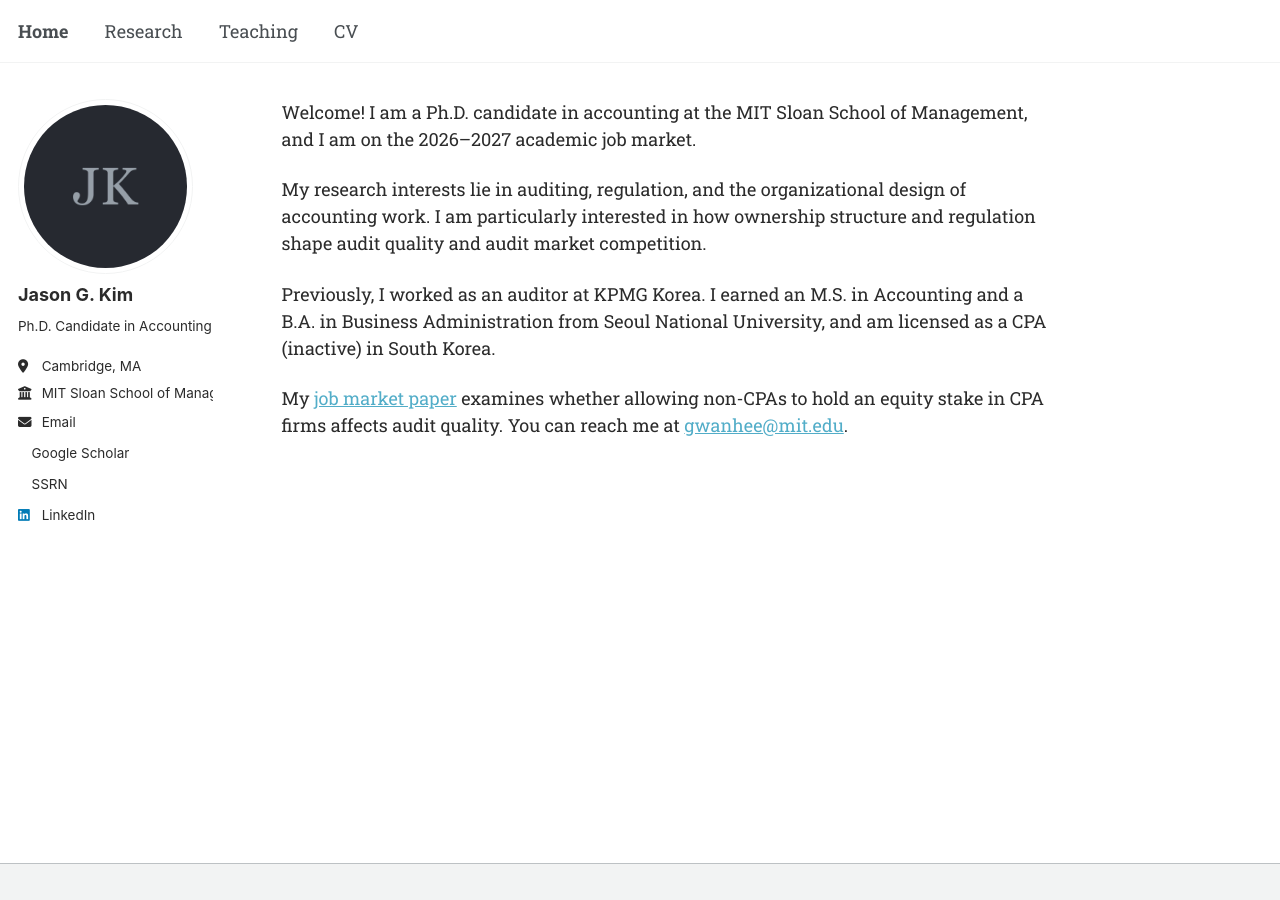
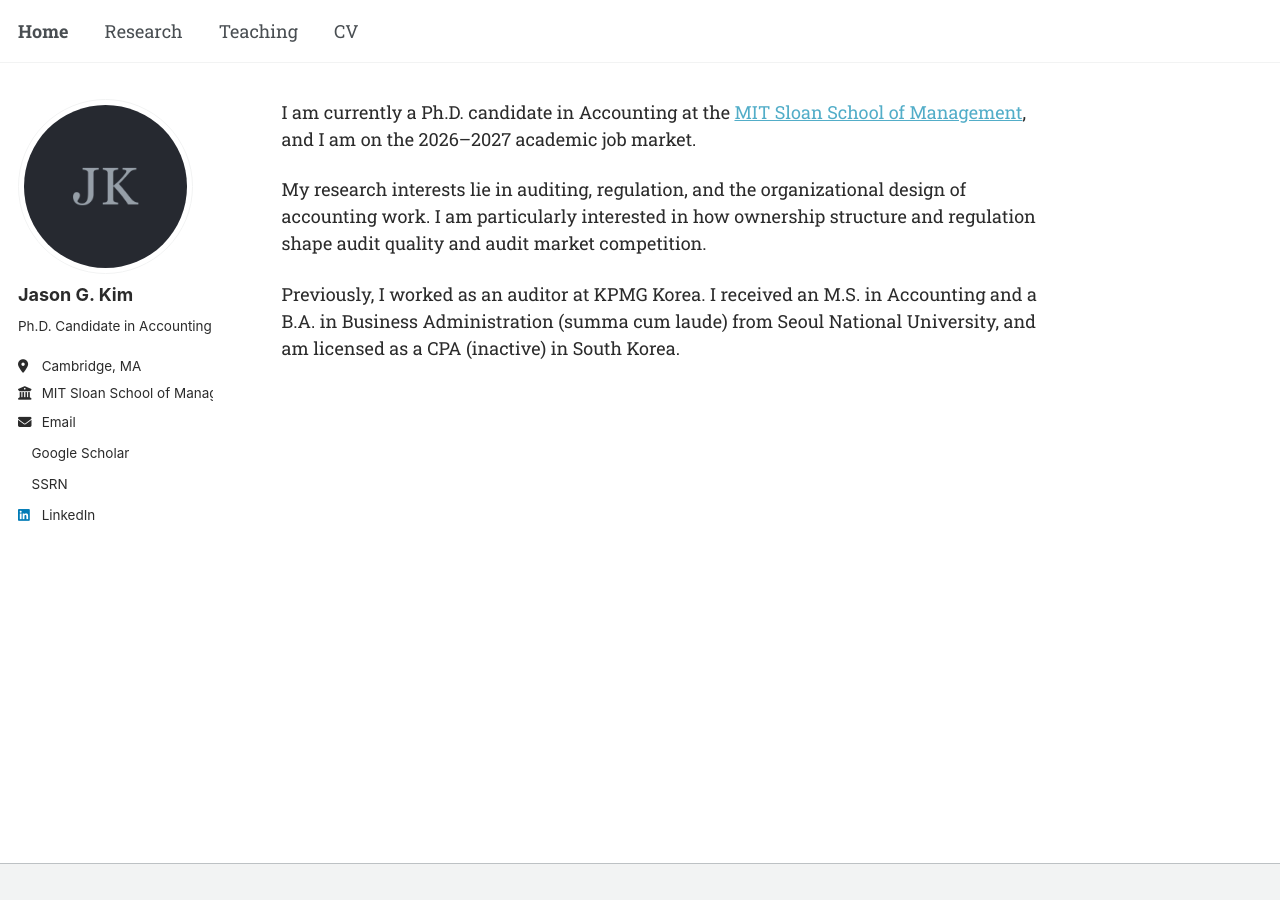
Before and after one commit to jgkim262/jgkim262.github.io, a Jekyll site: the page built from _pages/about.md, in a window 1280 px wide. Built offline with Jekyll 4.4.1, drawn with Linux system fonts in a browser that asks for light colours; a style sheet for code colours, icons or effects is not loaded.

Commit message:
Update home page bio text and link MIT Sloan
Co-Authored-By: Claude Opus 5 (1M context) <noreply@anthropic.com>

```diff
--- a/_pages/about.md
+++ b/_pages/about.md
@@ -6,10 +6,8 @@ redirect_from:
   - /about.html
 ---
 
-Welcome! I am a Ph.D. candidate in accounting at the MIT Sloan School of Management, and I am on the 2026–2027 academic job market.
+I am currently a Ph.D. candidate in Accounting at the [MIT Sloan School of Management](https://mitsloan.mit.edu/), and I am on the 2026–2027 academic job market.
 
 My research interests lie in auditing, regulation, and the organizational design of accounting work. I am particularly interested in how ownership structure and regulation shape audit quality and audit market competition.
 
-Previously, I worked as an auditor at KPMG Korea. I earned an M.S. in Accounting and a B.A. in Business Administration from Seoul National University, and am licensed as a CPA (inactive) in South Korea.
-
-My [job market paper](/research/) examines whether allowing non-CPAs to hold an equity stake in CPA firms affects audit quality. You can reach me at [gwanhee@mit.edu](mailto:gwanhee@mit.edu).
+Previously, I worked as an auditor at KPMG Korea. I received an M.S. in Accounting and a B.A. in Business Administration (summa cum laude) from Seoul National University, and am licensed as a CPA (inactive) in South Korea.
```
